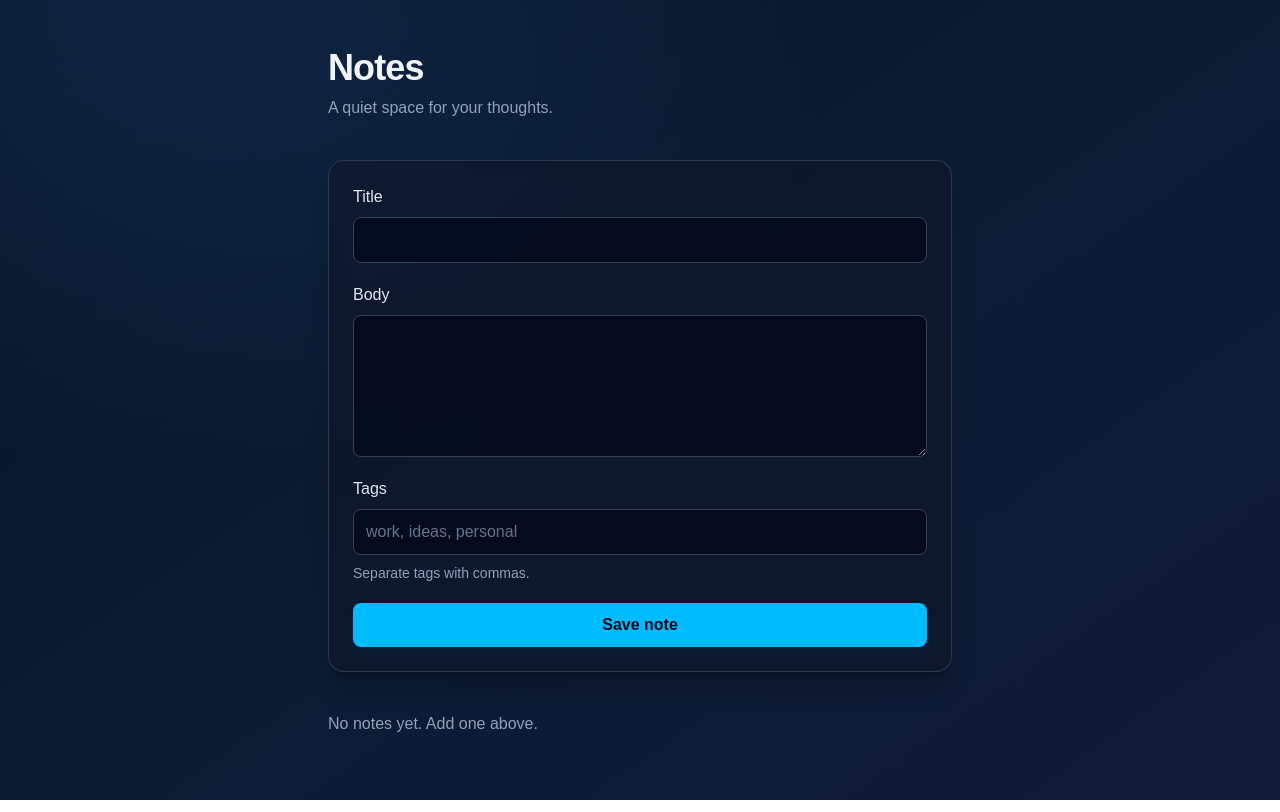
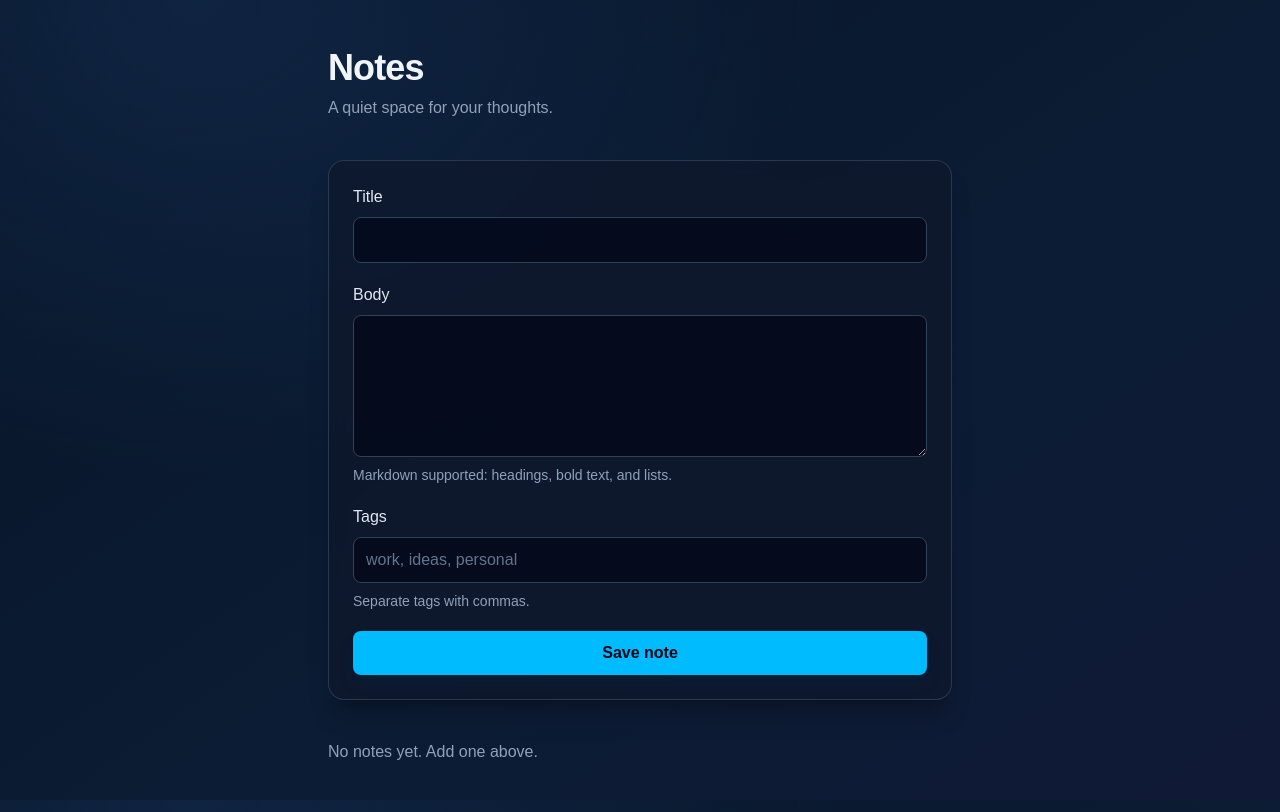
Before and after one commit to EmmyCodes1106/notetaker, a Next.js app in the folder notes/: page / in a window 1280 px wide. Built offline with nearby package versions, Linux system fonts and the light colour scheme.

Commit message:
Piece 3: show notes as Markdown

```diff
--- a/notes/app/page.tsx
+++ b/notes/app/page.tsx
@@ -1,6 +1,7 @@
 "use client";
 
 import { useEffect, useState, type FormEvent } from "react";
+import ReactMarkdown from "react-markdown";
 import { checkNote } from "./actions";
 
 type Note = {
@@ -130,6 +131,9 @@ export default function Home() {
             rows={5}
             className="w-full resize-y rounded-lg border border-slate-700 bg-slate-950/70 px-3 py-2.5 text-slate-100 placeholder:text-slate-500 focus:border-sky-400 focus:outline-none focus:ring-2 focus:ring-sky-400/20"
           />
+          <p className="text-sm text-slate-400">
+            Markdown supported: headings, bold text, and lists.
+          </p>
         </div>
 
         <div className="flex flex-col gap-2">
@@ -192,9 +196,9 @@ export default function Home() {
                 <h3 className="min-w-0 break-words text-xl font-semibold tracking-tight text-slate-50">
                   {note.title}
                 </h3>
-                <p className="min-w-0 whitespace-pre-wrap break-words rounded-xl border border-slate-800/80 bg-slate-950/40 px-4 py-3 text-[15px] leading-7 text-slate-300">
-                  {note.body}
-                </p>
+                <div className="min-w-0 break-words rounded-xl border border-slate-800/80 bg-slate-950/40 px-4 py-3 text-[15px] leading-7 text-slate-300 [&_a]:text-sky-300 [&_a]:underline [&_blockquote]:my-3 [&_blockquote]:border-l-2 [&_blockquote]:border-sky-500 [&_blockquote]:pl-4 [&_h1]:my-3 [&_h1]:text-2xl [&_h1]:font-bold [&_h1]:text-slate-100 [&_h2]:my-3 [&_h2]:text-xl [&_h2]:font-bold [&_h2]:text-slate-100 [&_h3]:my-2 [&_h3]:text-lg [&_h3]:font-semibold [&_h3]:text-slate-100 [&_ol]:my-2 [&_ol]:list-decimal [&_ol]:pl-6 [&_p]:my-2 [&_strong]:font-semibold [&_strong]:text-slate-100 [&_ul]:my-2 [&_ul]:list-disc [&_ul]:pl-6">
+                  <ReactMarkdown>{note.body}</ReactMarkdown>
+                </div>
                 {note.tags.length > 0 && (
                   <ul aria-label="Tags" className="flex flex-wrap gap-2">
                     {note.tags.map((tag) => (
--- a/notes/package.json
+++ b/notes/package.json
@@ -11,7 +11,8 @@
   "dependencies": {
     "next": "16.4.3",
     "react": "19.3.0",
-    "react-dom": "19.3.0"
+    "react-dom": "19.3.0",
+    "react-markdown": "^10.1.0"
   },
   "devDependencies": {
     "@tailwindcss/turbopack": "^4",
```
Also changed, not shown: 1 other file (tests, documents, lock files or other folders).
